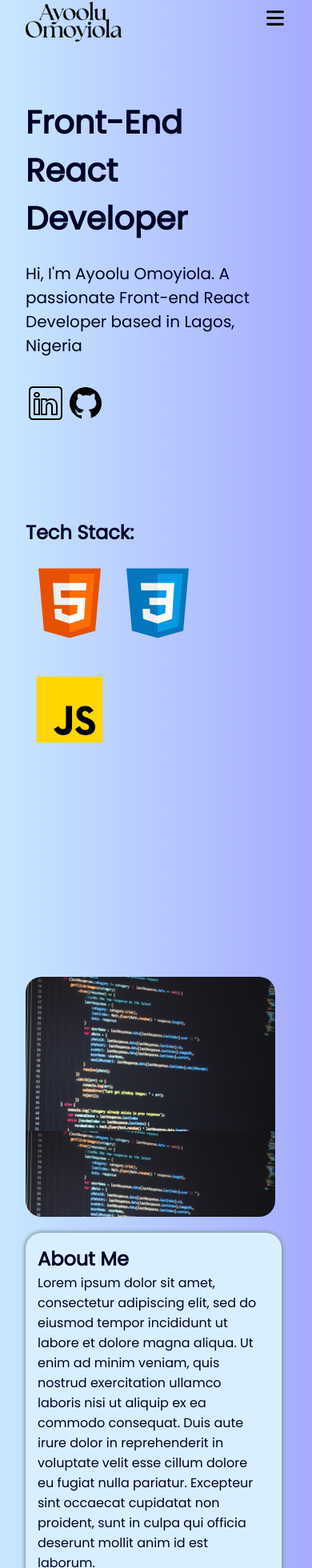
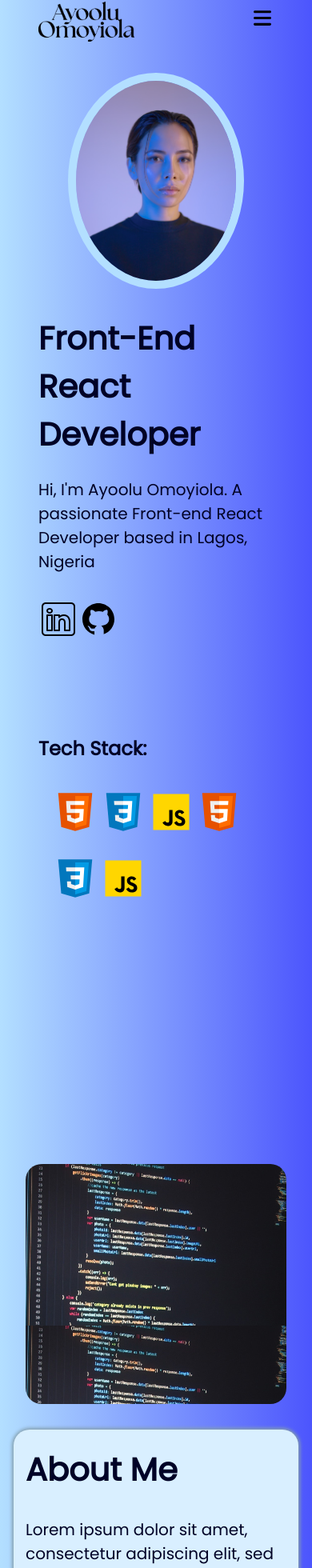
Before and after one commit to EdwardAyo/aPortfolio, a React (Create React App) app: page / in a window 390 px wide. Shown: the part 30-1990 px from the top of the page at 80% size. Built offline with nearby package versions, Linux system fonts and the light colour scheme.

Commit message:
sixth commit

```diff
--- a/src/App.css
+++ b/src/App.css
@@ -10,8 +10,7 @@
 
 body {
   background-color: #b5dffc;
-  background-image: linear-gradient(90deg, #c8e8ff 0%, #a6abff 100%);
-  width: 100%;
+  background-image: linear-gradient(90deg, #b3dfff 0%, #4c55fd 100%);
 }
 
 .App {
--- a/src/components/navbar/navbar.css
+++ b/src/components/navbar/navbar.css
@@ -89,7 +89,7 @@ a {
 
 @media screen and (max-width: 705px) {
     .navbar {
-        padding: 0 2rem;
+        padding: 0 3rem;
         padding-top: 1rem;
     }
 }
--- a/src/components/summary/Summary.jsx
+++ b/src/components/summary/Summary.jsx
@@ -5,6 +5,7 @@ import git from '../assets/github.svg';
 import html from '../assets/html-5.svg';
 import css from '../assets/css-3.svg';
 import js from '../assets/javascript.svg';
+import portait from '../assets/portrait.jpg';
 
 const Template = () => (
     <div className="template__body">
@@ -18,22 +19,27 @@ const Summary = () => {
             <div className="summary" id="summary">
                 <div className="summary__head">
                     <div className="summary__header">
-                        <h1>Front-End React Developer</h1>
-                        <p>Hi, I'm Ayoolu Omoyiola. A passionate Front-end React Developer based in Lagos, Nigeria</p>
-
-                        <div className="summary__firstIcons">
+                        <div className="summary__header-text">
+                            <h1>Front-End React Developer</h1>
+                            <p>Hi, I'm Ayoolu Omoyiola. A passionate Front-end React Developer based in Lagos, Nigeria</p>
                             <a href="https://www.linkedin.com/in/ayoolu-omoyiola/" target="_blank" rel="noreferrer"><img src={linkedIn} alt="LinkedIn Logo"/></a>
                             <a href="https://github.com/EdwardAyo" target="_blank" rel="noreferrer"><img src={git} width={"50px"} alt="GitHub Logo"/></a>
+                        </div>
+
+                        <div className="summary__header-image">
+                            <img src={portait} alt="portrait" />
                         </div>
                     </div>
 
                     <div className="summary__header2">
-                        <h2>Tech Stack:</h2>
+                            <h2>Tech Stack:</h2>
                         <div className="summary__secIcons">
                             <img src={html} alt="HTML Logo"/>
                             <img src={css} alt="CSS Logo"/>
                             <img src={js} alt="JavaScript Logo"/>
-                            {/* <img src={react2} alt="React Logo"/> */}
+                            <img src={html} alt="HTML Logo"/>
+                            <img src={css} alt="CSS Logo"/>
+                            <img src={js} alt="JavaScript Logo"/>
                         </div>
                     </div>
                 </div>
@@ -49,9 +55,9 @@ const Summary = () => {
                     <div className="blog__textInner">
                         <div className="blog_innerText">
                             <h2>About Me</h2>
-                            <p>
-                                Lorem ipsum dolor sit amet, consectetur adipiscing elit, sed do eiusmod tempor incididunt ut labore et dolore magna aliqua. Ut enim ad minim veniam, quis nostrud exercitation ullamco laboris nisi ut aliquip ex ea commodo consequat. Duis aute irure dolor in reprehenderit in voluptate velit esse cillum dolore eu fugiat nulla pariatur. Excepteur sint occaecat cupidatat non proident, sunt in culpa qui officia deserunt mollit anim id est laborum.
-                            </p>
+                            <p><br />Lorem ipsum dolor sit amet, consectetur adipiscing elit, sed do eiusmod tempor incididunt ut labore et dolore magna aliqua. Ut enim ad minim veniam, quis nostrud exercitation ullamco laboris nisi ut aliquip ex ea commodo consequat.<br/><br/></p>
+                                <p>Duis aute irure dolor in reprehenderit in voluptate velit esse cillum dolore eu fugiat nulla pariatur.<br/><br/></p>
+                                <p>Excepteur sint occaecat cupidatat non proident, sunt in culpa qui officia deserunt mollit anim id est laborum.</p>
                         </div>
                     </div>
                 </div>
--- a/src/components/summary/summary.css
+++ b/src/components/summary/summary.css
@@ -1,11 +1,35 @@
 .summary {
+    padding: 0 6rem;
+    padding-bottom: 17rem;
+}
+
+.summary__header {
     display: flex;
-    justify-content: center;
+    flex-direction: row;
+    justify-content: space-between;
     align-items: center;
-    padding-left: 10rem;
-    padding-right: 10rem;
-    padding-top: 4rem;
-    padding-bottom: 17rem;
+    width: 100%;
+}
+
+.summary__header-image {
+    display: flex;
+    float: right;
+    padding-top: 5rem;
+}
+
+.summary__header-image img {
+    width: 300px;
+    height: inherit;
+    margin-bottom: 2rem;
+    border-radius: 50%;
+    border: 10px solid #b3dfff;
+}
+
+.summary__header2 {
+    display: flex;
+    flex-direction: column;
+    justify-content: flex-start;
+    align-items: flex-start;
 }
 
 .summary h1 {
@@ -15,10 +39,7 @@
 
 .summary__header p {
     font-size: 26px;
-}
-
-.summary__firstIcons {
-    padding-top: 2rem;
+    padding-bottom: 2rem;
 }
 
 .summary__header2 {
@@ -34,6 +55,7 @@
 
 .blog {
     display: flex;
+    flex-direction: row;
     justify-content: space-between;
     align-items: center;
 
@@ -55,9 +77,19 @@
     background-color: #d9efff;
     width: 5000px;
     height: inherit;
-    padding: 10px;
+    padding: 15px;
+    padding-top: 20px;
+    padding-bottom: 20px;
     box-shadow: 0px 0px 4px 2px rgb(132, 159, 173);
     border-radius: 20px;
+}
+
+.blog_innerText h2 {
+    font-size: 40px;
+}
+
+.blog_innerText p {
+    font-size: 20px;
 }
 
 .project__header {
@@ -103,6 +135,16 @@
     padding: 2rem 6rem;
 }
 
+@media screen and (max-width: 1146px) {
+    .summary__header {
+        flex-direction: column-reverse;
+    }
+
+    .summary__header-image {
+        padding-top: 2rem;
+    }
+}
+
 @media screen and (max-width: 889px) {
     .summary {
         padding-left: 8rem;
@@ -125,9 +167,26 @@
         padding-bottom: 1.5rem;
     }
 
+    .summary__secIcons img {
+        width: 70px;
+        height: inherit;
+    }
+
     .blog {
-        padding-left: 8rem;
-        padding-right: 8rem;
+        flex-direction: column;
+        padding-left: 2rem;
+        padding-right: 2rem;
+    }
+
+    .blog__text {
+        margin-bottom: 20px;
+        width: 100%;
+    }
+
+    .blog__image {
+        margin-bottom: 20px;
+        margin: 2rem;
+        width: 100%;
     }
 
     .template__body {
@@ -138,50 +197,38 @@
 
 @media screen and (max-width: 705px) {
     .summary {
-        width: 80%;
-        padding-left: 2rem;
-        padding-right: 2rem;
-    }
-
-    .blog {
-        display: block;
-        width: 80%;
-        padding-left: 2rem;
-        padding-right: 1rem;
-    }
-
-    .blog__text {
-        display: block;
-        float: none;
-        margin: 0;
-        margin-bottom: 20px;
-        width: 96%;
-    }
-
-    .blog__image {
-        display: block;
-        float: none;
-        margin: 0;
-        margin-bottom: 20px;
-        width: 100%;
-    }
-
-    .blog_innerText {
-        width: 95%;
-        padding: 5px;
+        padding-left: 3rem;
+        padding-right: 3rem;
         align-items: center;
         justify-content: center;
     }
 
     .project__header {
-        width: 80%;
         padding-left: 2rem;
         padding-right: 2rem;
     }
 
     .templates {
-        width: 80%;
         padding-left: 2rem;
         padding-right: 2rem;
     }
 }
+
+@media screen and (max-width: 540px) {
+    .summary__header-image img {
+        width: 200px;
+        height: inherit;
+    }
+
+    .summary__secIcons img {
+        width: 60px;
+        height: inherit;
+    }
+}
+
+@media screen and (max-width: 455px) {
+    .summary__secIcons {
+        margin: 0;
+        padding: 1rem;
+    }
+}
```
Also changed, not shown: src/components/assets/portrait.jpg (added).
